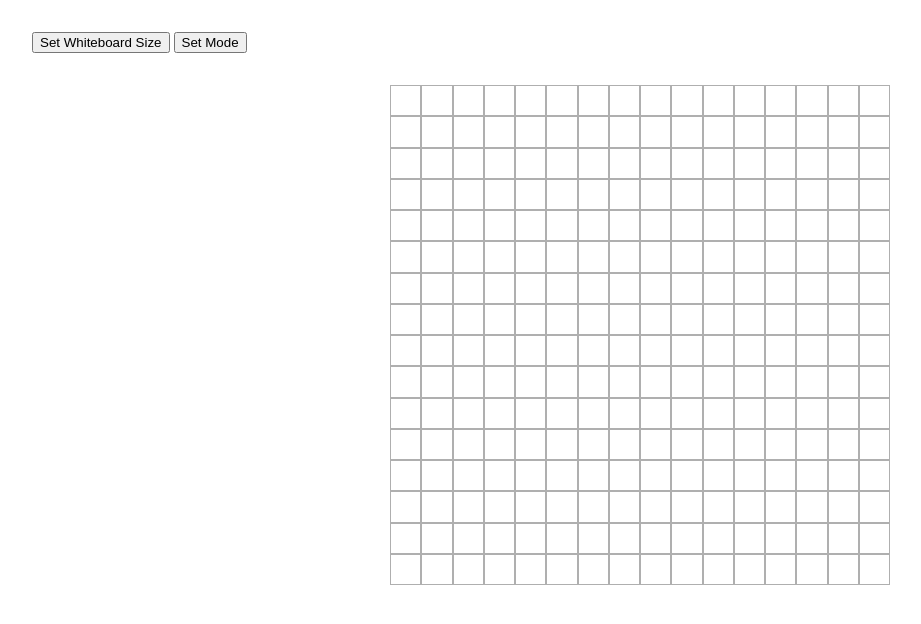
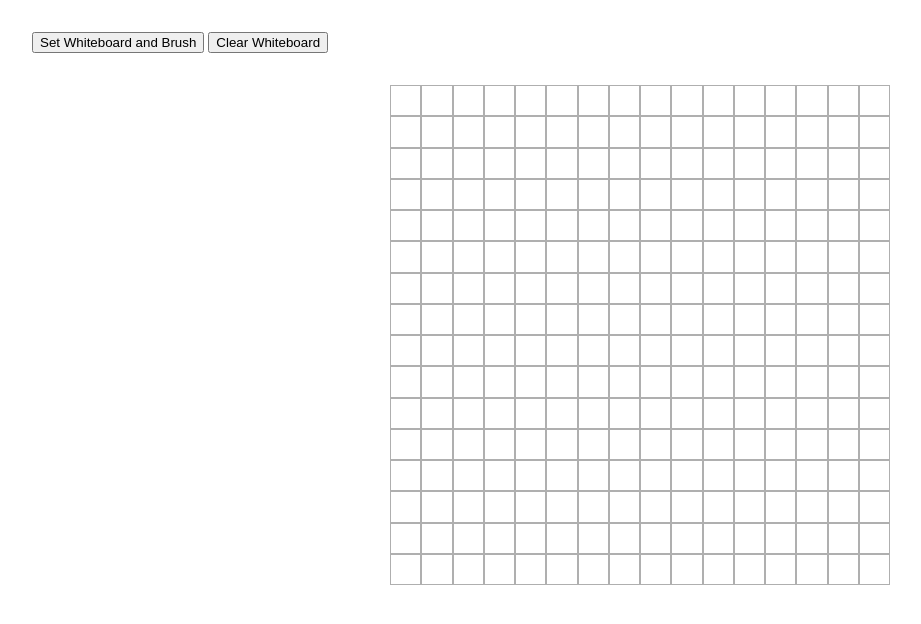
Before and after one commit to AlcaldeLeonardo/Etch-A-Sketch-Odin, a plain HTML site: page index.html in a window 1280 px wide. Shown: the whole page, without its empty margins (0-921 px from the left). Drawn offline with Linux system fonts and the light colour scheme.

Commit message:
writing html code with best practices

```diff
--- a/index.html
+++ b/index.html
@@ -11,23 +11,23 @@
     <div class="darkness nonVisible">
         <div class="popup">
             <form action="#">
-                <legend>Whiteboard Size</legend>
+                <h2>Whiteboardand Brush Config</h2>
                 <p>Values less than 100 please</p>
                 <label for="Xdimension">X</label>
                 <input value = "16"min="1" max="100" id="Xdimension" name ="Xdimension"type="number">
                 <label for="Ydimension">Y</label>
                 <input value = "16"min="1" max="100" name = "Ydimension" id="Ydimension" type="number">
-                <label for="">Rainbow Mode</label>
+                <label for="drawMode">Rainbow Mode</label>
                 <input id="drawMode" value= "rainbow" type="checkbox">
-                <button id="btnSizeConfig">Set</button>
+                <button type="button" id="btnSizeConfig">Set</button>
             </form>
         </div>
     </div>
 
     <main class="main">
         <div id="toolBar" class="toolBar">
-            <button id="btnSize" class="btnSize">Set Whiteboard Size</button>
-            <button id="btnMode" class="btnMode">Set Mode</button>
+            <button id="btnSize" class="btnSize">Set Whiteboard and Brush</button>
+            <button id="btnClear" class="btnMode">Clear Whiteboard</button>
         </div>
         <div class="container">
 
```
